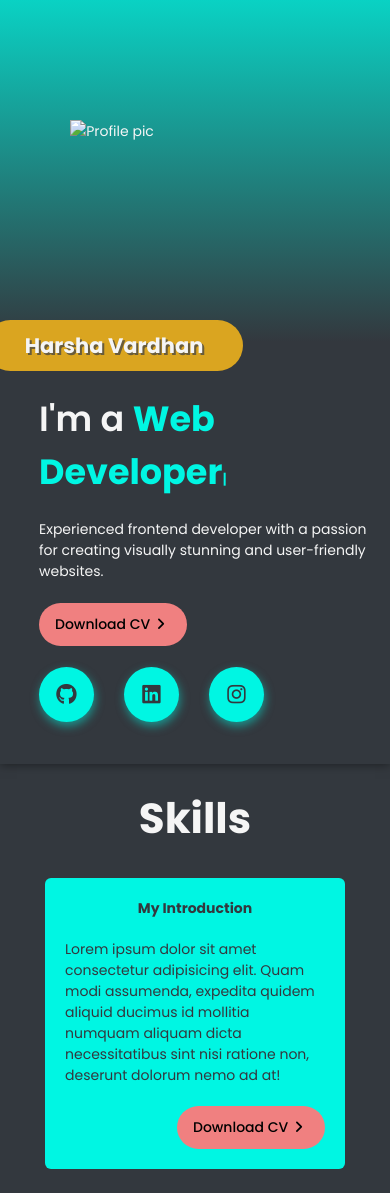
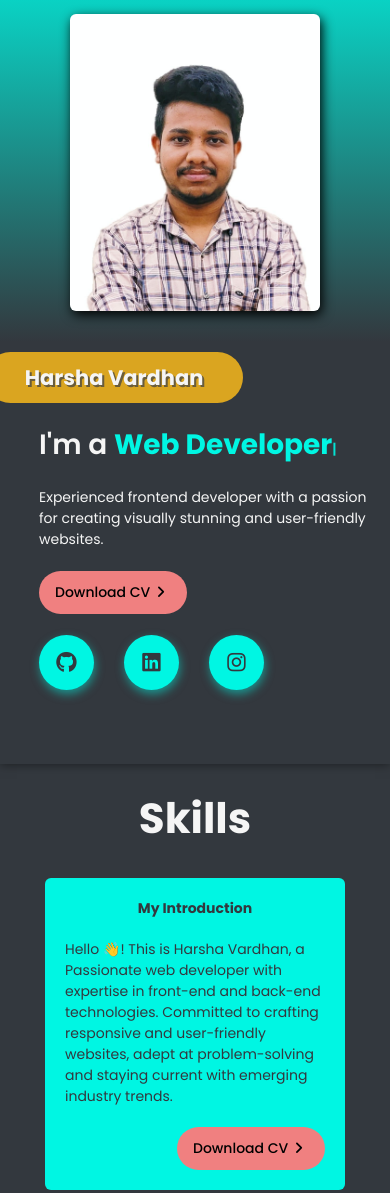
Before and after one commit to HarshaVardhanRajuK/My-Portfolio, a plain HTML site: page index.html in a window 390 px wide. Shown: the part 80-1273 px from the top of the page. Drawn offline with nearby package versions, Linux system fonts and the light colour scheme.

Commit message:
Add files via upload
Added Profile Photo and modified responsiveness

```diff
--- a/index.html
+++ b/index.html
@@ -46,7 +46,7 @@
         <div class="left">
             <div class="profile-pic-xl">
                 <div>
-                    <img src="profile pic.jpg" alt="Profile pic">
+                    <img src="profile photo.jpg" alt="Profile pic">
                 </div>
             </div>
         </div>
@@ -54,7 +54,7 @@
 
         <div class="right">
             <div class="profile-pic-md">
-                <img src="profile pic.jpg" alt="Profile pic">
+                <img src="profile photo.jpg" alt="Profile pic">
             </div>
             <div class="name">Harsha Vardhan</div>
             <h1>I'm a <span id="text" style="font-size: inherit;font-weight: bold;"></span></h1>
@@ -91,9 +91,7 @@
             <div class="section-left">
                 <div class="section-left-card">
                     <h2>My Introduction</h2>
-                    <p>Lorem ipsum dolor sit amet consectetur adipisicing elit. Quam modi assumenda, expedita quidem
-                        aliquid ducimus id mollitia numquam aliquam dicta necessitatibus sint nisi ratione non, deserunt
-                        dolorum nemo ad at!</p>
+                    <p>Hello 👋! This is Harsha Vardhan, a Passionate web developer with expertise in front-end and back-end technologies. Committed to crafting responsive and user-friendly websites, adept at problem-solving and staying current with emerging industry trends.</p>
                     <div><a href="https://drive.google.com/file/d/16eIEZO1C2gsQWAJw_zZTWrnhjqGA9g13/view?usp=sharing"
                             target="_blank"><button class="btn">Download CV<i class="fa-solid fa-angle-right"
                                     style="margin-inline: 6px;"></i></button></a></div>
--- a/style.css
+++ b/style.css
@@ -250,6 +250,8 @@ header {
 }
 .profile-pic-xl img {
     width: 100%;
+    filter: drop-shadow(2px 4px 6px black);
+    border-radius: 6px;
 }
 
 .profile-pic-md {
@@ -693,6 +695,7 @@ textarea {
     .project-item {
         flex-grow: 1;
     }
+
     .project-item div {
         margin-top: 24px;
     }
@@ -705,7 +708,23 @@ textarea {
     }
 }
 
+@media only screen and (max-width: 747px) {
+    .read-more {
+        display: none;
+    }
+    .project-item {
+        height: fit-content;
+    }
+    .project-desc {
+        height: auto;
+    }
+
+}
+
 @media only screen and (max-width: 680px) {
+    h1{
+        font-size: 2rem;
+    }
     header {
         background-color: var(--primary-col);
     }
@@ -726,9 +745,12 @@ textarea {
         align-items: center;
         width: 92%;
         height: 40%;
+
     }
     .profile-pic-md img {
         width: 80%;
+        filter: drop-shadow(2px 4px 6px black);
+        border-radius: 6px;
     }
     .right {
         background-image: linear-gradient(to bottom, var(--primary-col) 0%, var(--secondary-col) 50%);
@@ -756,8 +778,8 @@ textarea {
     }
 }
 
-@media only screen and (max-width: 550px) {
+/* @media only screen and (max-width: 550px) {
     .read-more {
         display: block;
     }
-}
+} */
```
Also changed, not shown: profile photo.jpg (added).
